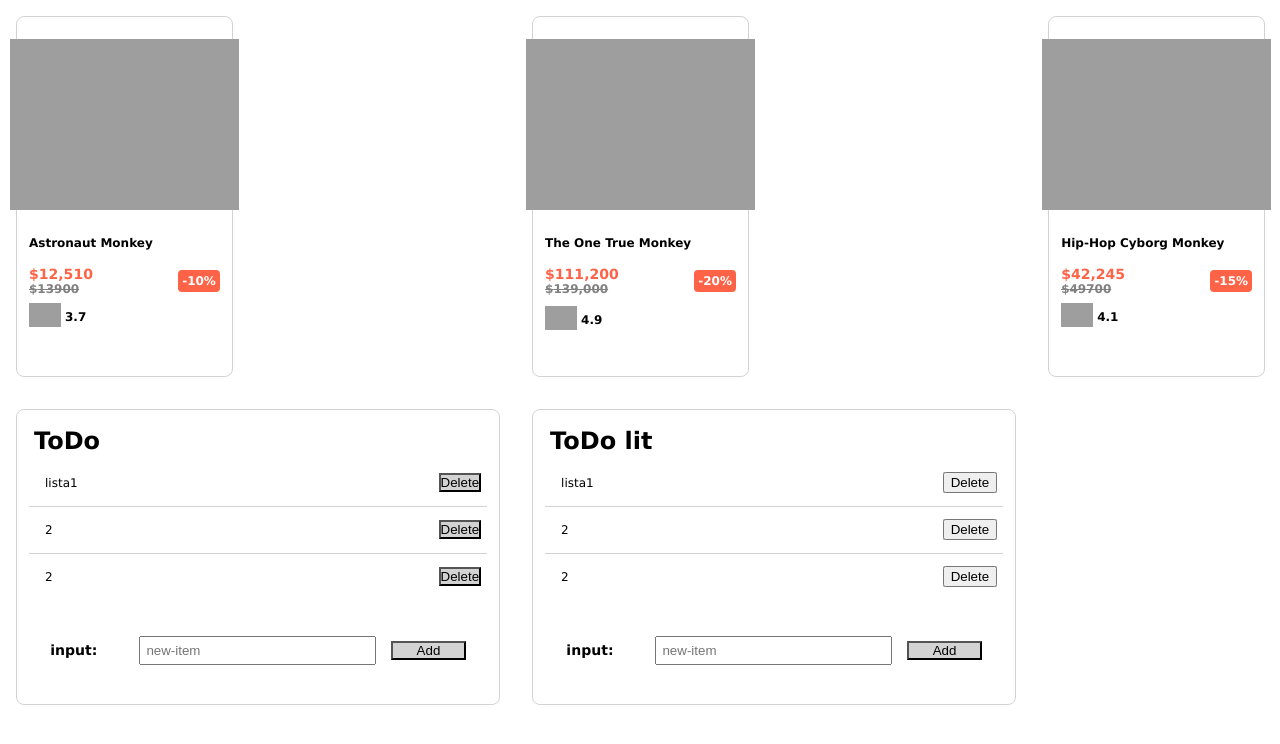
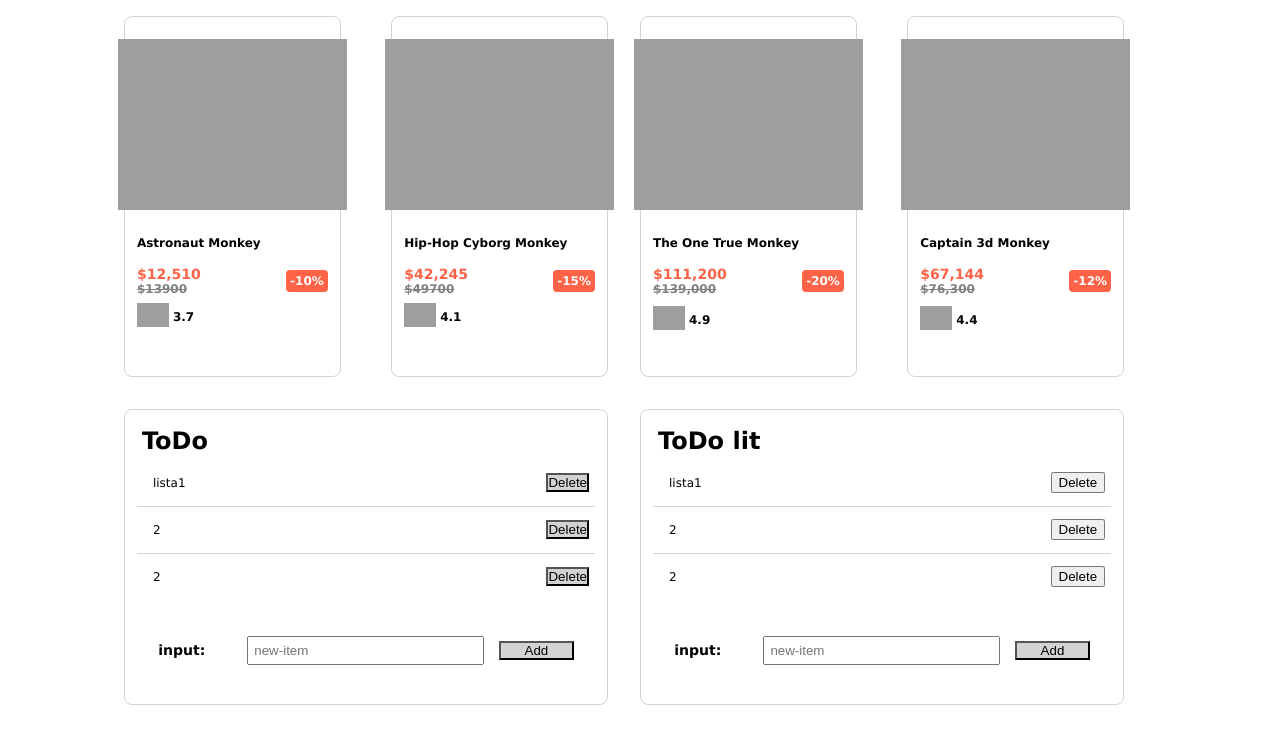
Before and after one commit to IIC3585-2022/web-components-grupo-03, a website built with Parcel: page index.html in a window 1280 px wide. Built offline with nearby package versions, Linux system fonts and the light colour scheme.

Commit message:
presentacion + un poco de diseño

```diff
--- a/assets/global.css
+++ b/assets/global.css
@@ -10,6 +10,12 @@ body {
   display: grid;
   gap: 2rem;
   grid-template-columns: auto auto auto;
+  margin: auto;
   padding: 1rem;
   width: fit-content;
 }
+
+.group {
+  display: flex;
+  justify-content: space-between;
+}
--- a/index.html
+++ b/index.html
@@ -16,6 +16,7 @@
 
 <body>
   <div class="grid">
+    <div class="group" style="display:flex;justify-content:space-between;">
       <sell-item
         title="Astronaut Monkey"
         price="13900"
@@ -23,6 +24,15 @@
         rating="3.7"
         imgSrc="https://dmn-dallas-news-prod.cdn.arcpublishing.com/resizer/S4M0CdQhrn3l6L5kKA0--avlY00=/930x0/smart/filters:no_upscale()/cloudfront-us-east-1.images.arcpublishing.com/dmn/VDA2OKJUXJDSRNL76H44LQFNWY.jpg">
       </sell-item>
+      <sell-item
+        title="Hip-Hop Cyborg Monkey"
+        price="49700"
+        discount="15"
+        rating="4.1"
+        imgSrc="https://i.pinimg.com/originals/7f/59/0a/7f590a7ee311d849bc9672eaee21bb50.jpg">
+      </sell-item>
+    </div>
+    <div class="group" style="display:flex;justify-content:space-between;">
       <lit-sell-item
         title="The One True Monkey"
         price="139000"
@@ -30,13 +40,16 @@
         rating="4.9"
         imgSrc="https://cloudfront-us-east-2.images.arcpublishing.com/reuters/7GBCHQUCEROJDPEVYQW7XG7VAE.jpg">
       </lit-sell-item>
-    <sell-item
-      title="Hip-Hop Cyborg Monkey"
-      price="49700"
-      discount="15"
-      rating="4.1"
-      imgSrc="https://i.pinimg.com/originals/7f/59/0a/7f590a7ee311d849bc9672eaee21bb50.jpg">
-    </sell-item>
+      <lit-sell-item
+        title="Captain 3d Monkey"
+        price="76300"
+        discount="12"
+        rating="4.4"
+        imgSrc="https://pbs.twimg.com/media/FLGUpWKXwAQYaY7?format=jpg&name=small">
+    </lit-sell-item>
+    </div>
+
+    <div></div>
 
     <todo-list
       title="ToDo"
--- a/src/components/lit/todo-list-lit.js
+++ b/src/components/lit/todo-list-lit.js
@@ -18,7 +18,7 @@ class TodoListLit extends LitElement {
     this.title = 'Todo List';
     this.prompt = 'Add Task';
     this.todo_list = [];
-    this.input = "";
+    this.input = '';
   }
 
   firstUpdated() {
@@ -34,9 +34,9 @@ class TodoListLit extends LitElement {
   add_item() {
     if (this.input !== '') {
       this.todo_list.push(this.input);
-      this.input = "";
+      this.input = '';
       this.update(this.input);
-    } else { alert("No trates de agregar un item vacio"); }
+    } else { alert('No trates de agregar un item vacio'); }
   }
 
   static get styles() {
--- a/src/components/todo-list.js
+++ b/src/components/todo-list.js
@@ -58,7 +58,7 @@ class TodoList extends HTMLElement {
       this.item.id = `${this.item_count}-todo`;
       // div p item
       this.p = document.createElement('p');
-      this.p.classList.add("prompt-item");
+      this.p.classList.add('prompt-item');
       this.p.innerHTML = text;
       // button deleter
       this.button = document.createElement('button');
@@ -74,7 +74,7 @@ class TodoList extends HTMLElement {
       this.shadowRoot.querySelector('.items').appendChild(this.item);
       // increase item count
       this.item_count++;
-    } else { alert("No trates de agregar un item vacio"); }
+    } else { alert('No trates de agregar un item vacio'); }
   }
 
 }
```
Also changed, not shown: 1 other file. Lines whose indentation alone changed are shown as unchanged.
